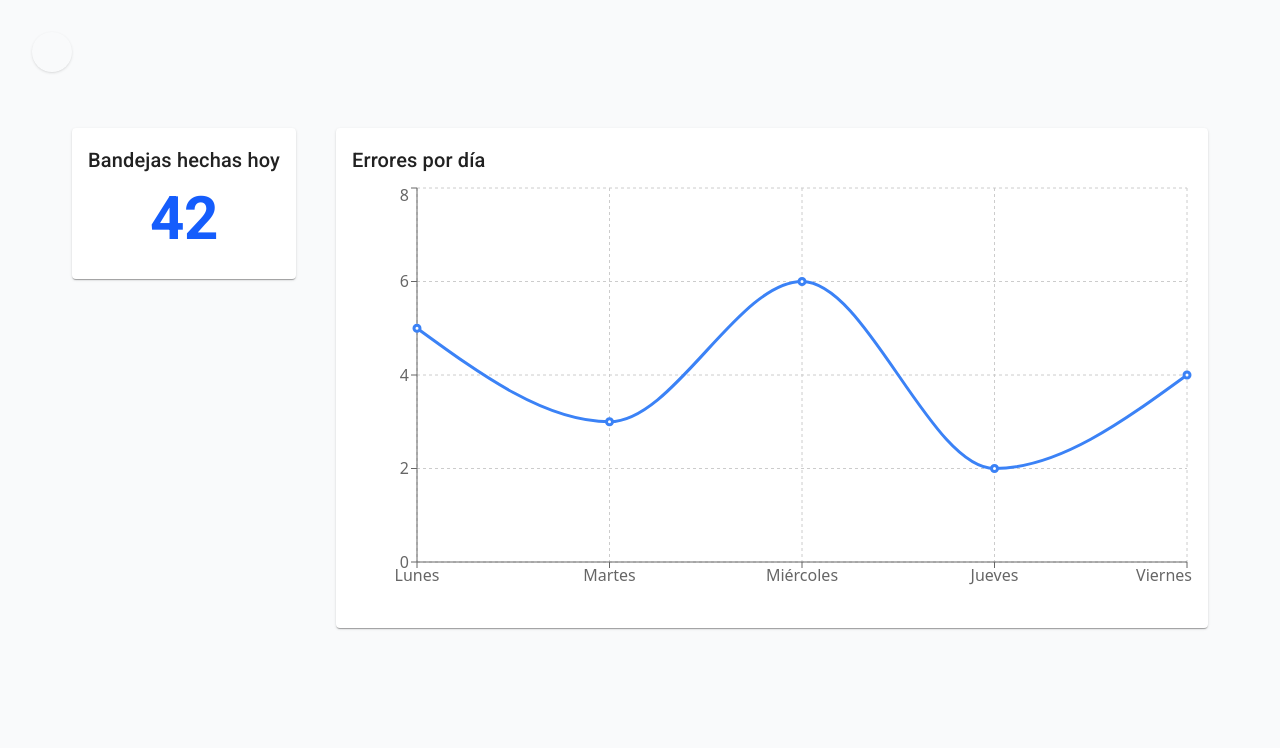
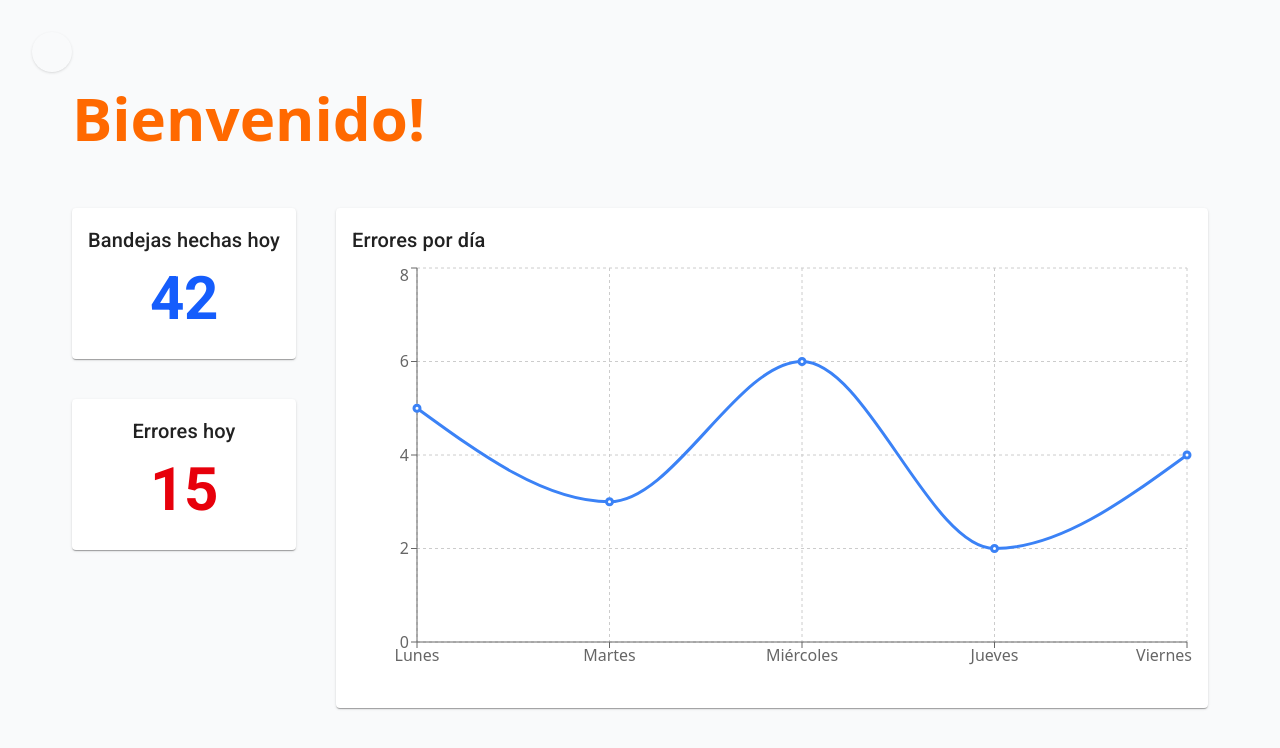
Before and after one commit to Tim0305/hackmty-25, a React (Vite) app: page / in a window 1280 px wide. Shown: the top 748 px of the page. Built offline with nearby package versions, Linux system fonts and the light colour scheme; some icons are missing.

Commit message:
Feat: Manager errores

```diff
--- a/src/pages/Manager.jsx
+++ b/src/pages/Manager.jsx
@@ -45,8 +45,14 @@ export default function Manager() {
           </IconButton>
         </div>
 
-        <div className="flex flex-col md:flex-row gap-10 p-10">
-          <Card className="shadow-lg w-fit self-start">
+        <div className="flex flex-col pr-10 pb-10 pl-10">
+          <h1 className="text-orange-500 text-6xl font-bold mb-15 ml-1 md:ml-0">
+            Bienvenido!
+          </h1>
+
+          <div className="flex flex-col md:flex-row gap-10">
+            <div className="flex flex-col gap-10">
+              <Card className="shadow-lg w-full">
                 <CardContent className="flex flex-col items-center p-4">
                   <Typography variant="h6" gutterBottom>
                     Bandejas hechas hoy
@@ -56,6 +62,18 @@ export default function Manager() {
                   </Typography>
                 </CardContent>
               </Card>
+
+              <Card className="shadow-lg w-full">
+                <CardContent className="flex flex-col items-center p-4">
+                  <Typography variant="h6" gutterBottom>
+                    Errores hoy
+                  </Typography>
+                  <Typography variant="h2" className="text-red-600 !font-bold">
+                    15
+                  </Typography>
+                </CardContent>
+              </Card>
+            </div>
 
             <Card className="shadow-lg flex-1">
               <CardContent className="h-[500px]">
@@ -79,6 +97,7 @@ export default function Manager() {
               </CardContent>
             </Card>
           </div>
+        </div>
       </main>
     </div>
   );
```
Lines whose indentation alone changed are shown as unchanged.
